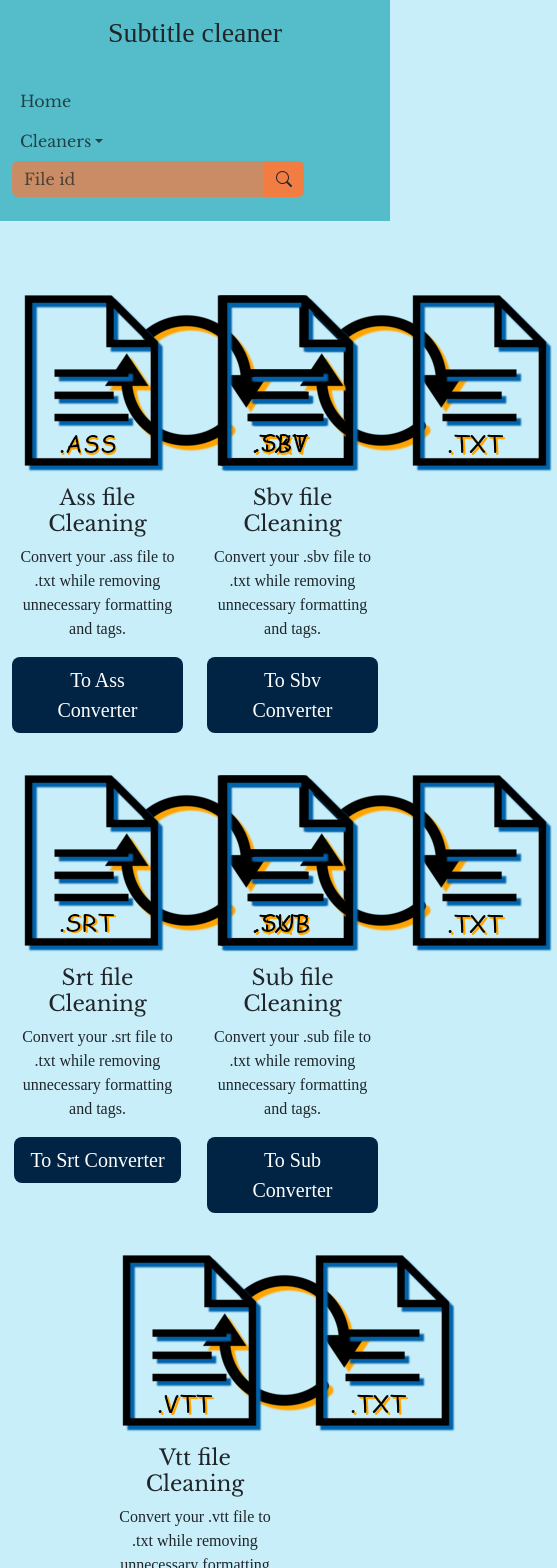
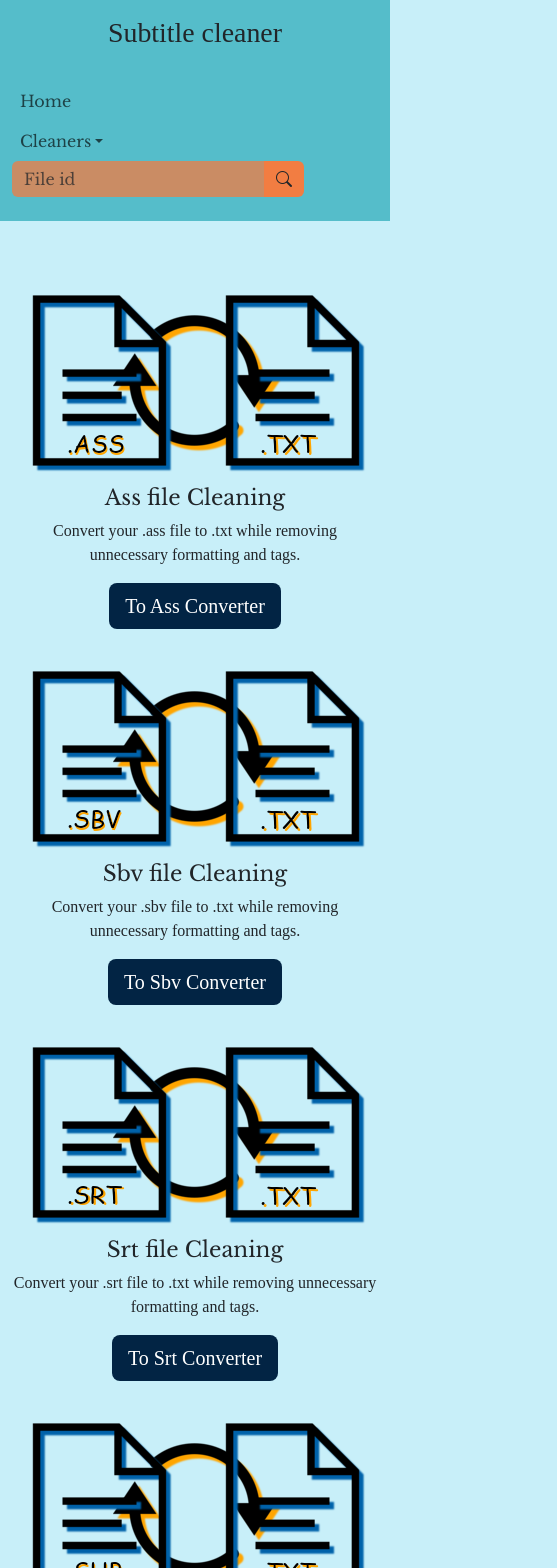
Before and after one commit to spiganvlad/subtitle-file-cleaner-client, an Angular app: page / in a window 390 px wide. Shown: the top 1568 px of the page, 557 px wide, since content can reach past the window. Built offline with nearby package versions, Linux system fonts and the light colour scheme; a web font is replaced by a local one.

Commit message:
Improve mobile view

```diff
--- a/src/app/core/layout/header/header.component.html
+++ b/src/app/core/layout/header/header.component.html
@@ -14,7 +14,7 @@
 
                     <li class="nav-item dropdown mx-2">
                         <a class="nav-link dropdown-toggle" data-bs-toggle="dropdown" role="button">Cleaners</a>
-                        <div class="dropdown-menu regular-background">
+                        <div class="mb-3 dropdown-menu regular-background">
                             <a class="dropdown-item" [routerLink]="['/cleaner']" [queryParams]="{type: ConverterType.Ass}">.ASS</a>
                             <a class="dropdown-item" [routerLink]="['/cleaner']" [queryParams]="{type: ConverterType.Sbv}">.SBV</a>
                             <a class="dropdown-item" [routerLink]="['/cleaner']" [queryParams]="{type: ConverterType.Srt}">.SRT</a>
--- a/src/app/features/cleaner/cleaner.component.html
+++ b/src/app/features/cleaner/cleaner.component.html
@@ -6,11 +6,11 @@
     </div>
 
     <div class="row my-4">
-        <div class="col-8">
+        <div class="col-sm-8">
             <app-drag-and-drop (fileReceivedEvent)="receiveFile($event)"></app-drag-and-drop>
         </div>
 
-        <div class="col-4">
+        <div class="col-sm-4 my-3">
             <app-additional-options [converterType]="converter.type" (optionsChanged)="optionsChaned($event)"></app-additional-options>
 
             <div class="text-center">
--- a/src/app/features/home/home.component.html
+++ b/src/app/features/home/home.component.html
@@ -1,7 +1,7 @@
 <div class="container my-5">
 
     <div class="row">
-        <div class="col-6 my-3">
+        <div class="col-sm-6 my-3 text-center">
             <div class="row">
                 <div class="col">
                     <img src="../../../../assets/img/ass-file-conversion.png" alt="image">
@@ -16,7 +16,7 @@
             </div>
         </div>
 
-        <div class="col-6 my-3">
+        <div class="col-sm-6 my-3 text-center">
             <div class="row">
                 <div class="col">
                     <img src="../../../../assets/img/sbv-file-conversion.png" alt="image">
@@ -31,7 +31,7 @@
             </div>
         </div>
 
-        <div class="col-6 my-3">
+        <div class="col-sm-6 my-3 text-center">
             <div class="row">
                 <div class="col">
                     <img src="../../../../assets/img/srt-file-conversion.png" alt="image">
@@ -46,7 +46,7 @@
             </div>
         </div>
 
-        <div class="col-6 my-3">
+        <div class="col-sm-6 my-3 text-center">
             <div class="row">
                 <div class="col">
                     <img src="../../../../assets/img/sub-file-conversion.png" alt="image">
@@ -63,7 +63,7 @@
     </div>
 
     <div class="row justify-content-center">
-        <div class="col-6 my-3">
+        <div class="col-sm-6 my-3 text-center">
             <div class="row">
                 <div class="col">
                     <img src="../../../../assets/img/vtt-file-conversion.png" alt="image">
```
